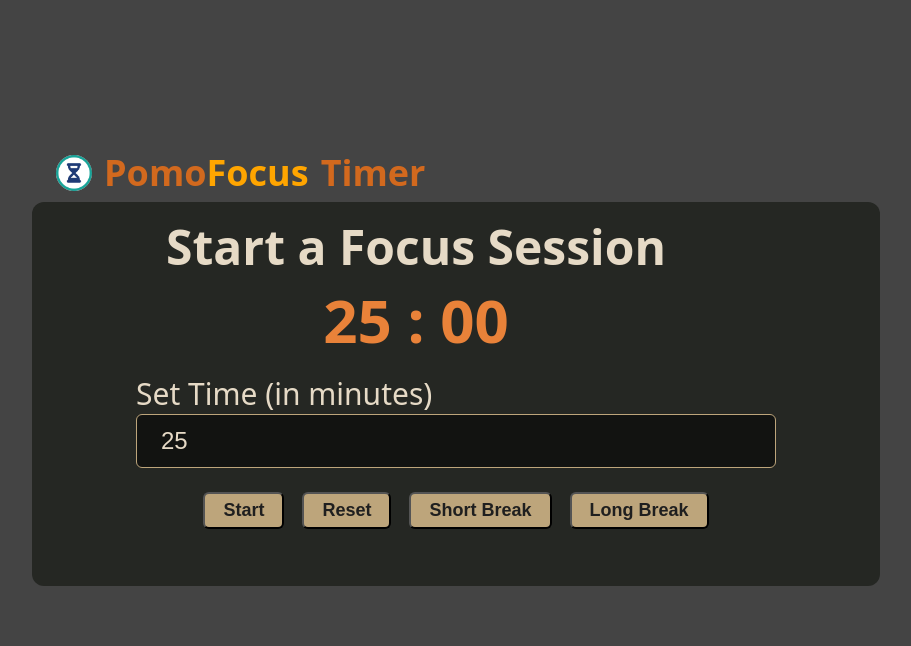
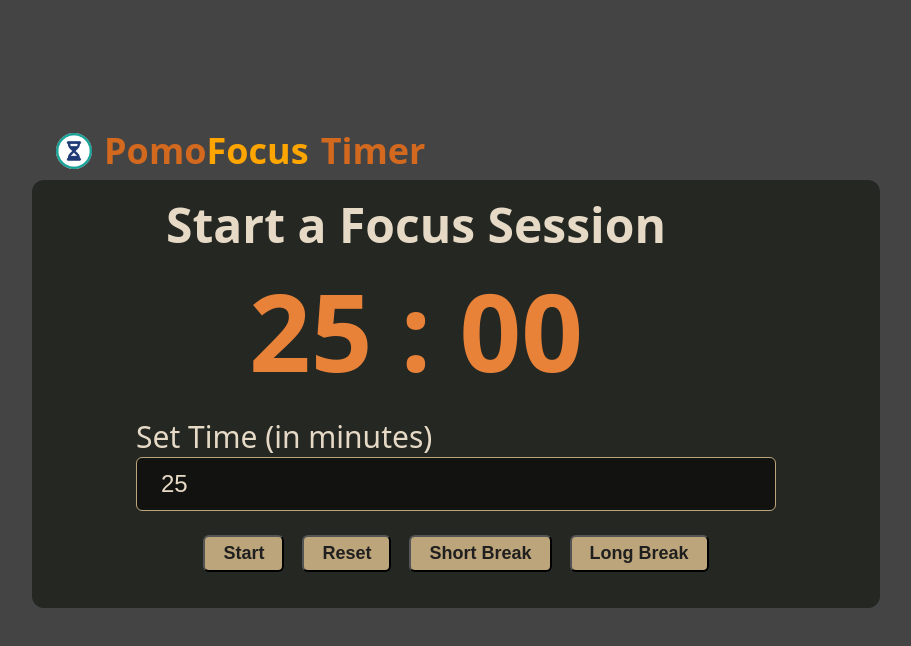
Before and after one commit to WaithakaGuru/Pomodoro-Timer, a React (Vite) app: page / in a window 1280 px wide. Shown: the top 646 px of the page, without its empty margins (184-1095 px from the left). Built offline with nearby package versions, Linux system fonts and the light colour scheme.

Commit message:
Add readonly mode for the setTime component during time count down Increase the font-size for the countdown time Forma the second countdown to have a '0' prefix for seconds < 9

```diff
--- a/src/Components/SetTime.jsx
+++ b/src/Components/SetTime.jsx
@@ -1,13 +1,14 @@
 import useActions from "../Hooks/ActionHook";
 
 export default function SetTime () {
-    const {time, handleAddTime} = useActions();
+    const {time, handleAddTime, inputIsReadOnly} = useActions();
     return(
         <div className="set-time">
             <label htmlFor="timeInput">Set Time (in minutes) </label>
             <input type="number" id="timeInput"
             placeholder="time in minutes"
             className="time-input" value={time.mins}
+            readOnly={inputIsReadOnly}
             onChange={handleAddTime}
             />
         </div>
--- a/src/Components/TimeCount.jsx
+++ b/src/Components/TimeCount.jsx
@@ -5,7 +5,7 @@
     return (
         <div className="modes">
             <p className="time-holder">
-                {time.mins|| 0} : {time.secs || `00`}
+                {time.mins|| 0} : {time.secs> 9 ?  time.secs : `0${time.secs}` || `00`}
             </p>
         </div>
     )
--- a/src/Contexts/ActionsContext.jsx
+++ b/src/Contexts/ActionsContext.jsx
@@ -52,7 +52,8 @@
         const totalSessionTime = fullSessionTime(minutes);
         // let focusSessionInterval;
         if(time.mins > 0 || time.secs > 0){
-            setInterval(()=>setTime(calculateTimeRemaining(totalSessionTime)), 980)
+            handleSetTimeInputReadOnly();
+            setInterval(()=>setTime(calculateTimeRemaining(totalSessionTime)), 999)
         }
         // clearInterval(focusSessionInterval)
     }
@@ -77,7 +78,7 @@
     }
 
     return <ActionContext.Provider value={
-        {mode, time, isPaused, activeButtonId, handleStartFocusSession, handleReset,
+        {mode, time, isPaused, activeButtonId, inputIsReadOnly, handleStartFocusSession, handleReset,
             handleShortBreak, handleLongBreak, handleAddTime}
         }>
         {children}
--- a/src/pomofocus.css
+++ b/src/pomofocus.css
@@ -84,7 +84,7 @@
   font-weight: bold;
 }
 .modes .time-holder{
-  font-size: 10rem;
+  font-size: 18rem;
   color: rgb(233, 130, 57);
 }
 
```
